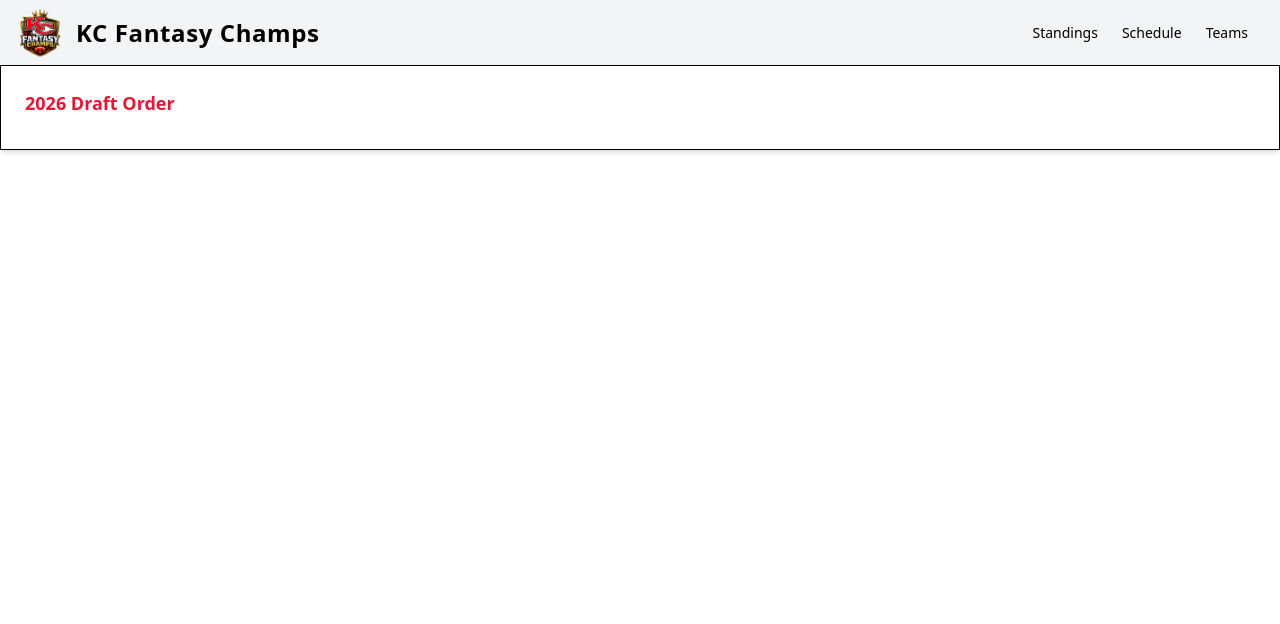
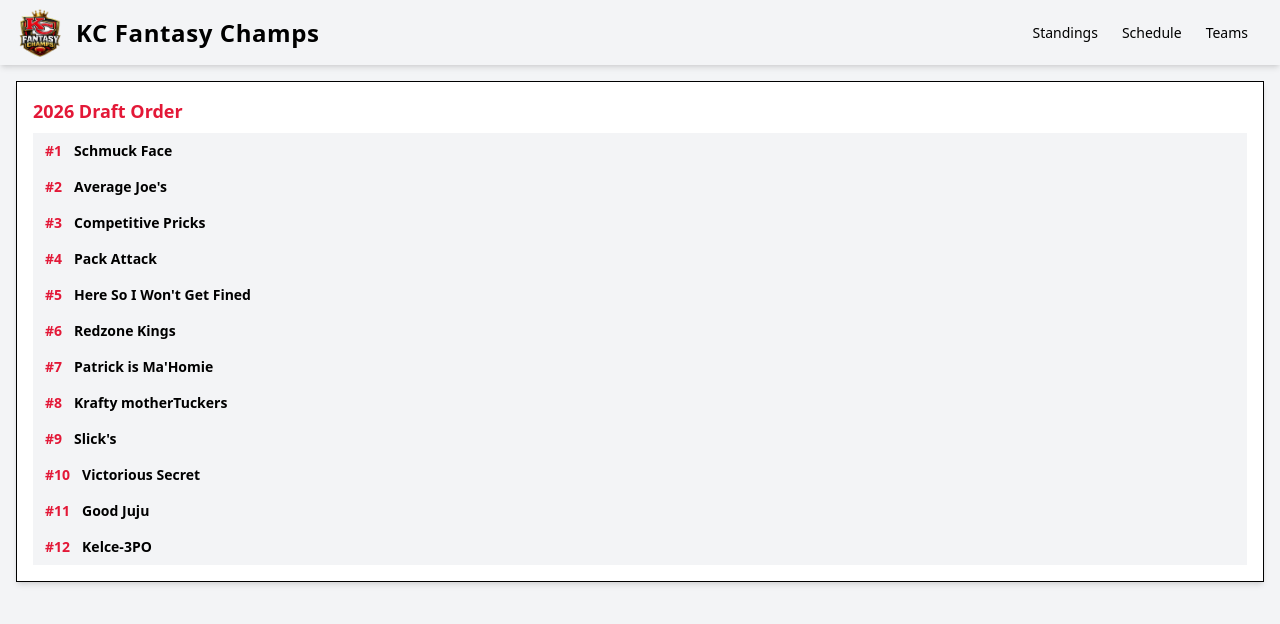
Before and after one commit to brycebade/kc-fantasy-champs, a website with bundled scripts: page index.html in a window 1280 px wide. Built offline with nearby package versions, Linux system fonts and the light colour scheme.

Commit message:
render draft order to index.html

```diff
--- a/index.html
+++ b/index.html
@@ -6,7 +6,7 @@
     <title>KC Fantasy Champs</title>
     <link rel="stylesheet" href="./output.css">
 </head>
-<body>
+<body class="bg-base-200 min-h-screen">
     <div class="navbar bg-base-200 px-4 py-2 shadow-md">
 
         <div class="flex-1 flex items-center gap-3">
@@ -35,13 +35,17 @@
         </div>
     </div>
 
-    <aside class="card bg-base-100 shadow-md border border-base-300">
-        <div class="card-body">
-            <h2 class="card-title text-primary">2026 Draft Order</h2>
+    <main class="p-4">
+        <aside class="max-w-sm">
+            <div class="card bg-base-100 shadow-md border border-base-300">
+                <div class="card-body p-4">
+                    <h2 class="card-title text-primary">2026 Draft Order</h2>
 
-            <ol id="draftOrderList" class="space-y-2 mt-4"></ol>
-        </div>
-    </aside>
+                    <ol id="draftOrderList" class="space-y-2 mt-4"></ol>
+                </div>
+            </div>
+        </aside>
+    </main>
 
     <script type="module" src="./index.js"></script>
 </body>
--- a/index.js
+++ b/index.js
@@ -1,3 +1,5 @@
 import { renderTeamsDropdown } from "./src/components/navbar.js";
+import { renderDraftOrder } from "./src/pages/draft-order.js";
 
 renderTeamsDropdown()
+renderDraftOrder()
--- a/src/pages/draft-order.js
+++ b/src/pages/draft-order.js
@@ -1,12 +1,18 @@
 import { draftOrder } from "../data/draftOrder.js"
 import { teams } from "../data/teams.js"
 
+export const renderDraftOrder = () => {
     const draftOrderList= document.getElementById("draftOrderList")
+
+    if (!draftOrderList) {
+        console.log("draftOrderList element not found")
+        return
+    }
 
     const currentDraftYear = 2026
 
     const currentDraftOrder = draftOrder
-    .filter((entry) => entry.draftYear === currentDraftYear)
+        .filter((entry) => entry.season === currentDraftYear)
         .sort((a, b) => a.pick - b.pick)
 
     currentDraftOrder.forEach((entry) => {
@@ -15,12 +21,15 @@
         const listItem = document.createElement("li")
 
         listItem.className =
-        "flex items-center justify-between gap-4 rounded-lg bg-base-200 px-4 py-3"
+            "flex items-center gap-3 rounded-lg bg-base-200 px-3 py-2 text-sm"
 
         listItem.innerHTML = `
-        <span class="font-bold text-primary">#${entry.pick}</span>
+            <span class="font-bold text-primary w-8">#${entry.pick}</span>
             <span class="font-semibold text-right">${team ? team.currentName : "Unknown Team"}</span>
         `
 
         draftOrderList.appendChild(listItem)
+
+
     })
+}
```
Lines whose indentation alone changed are shown as unchanged.
